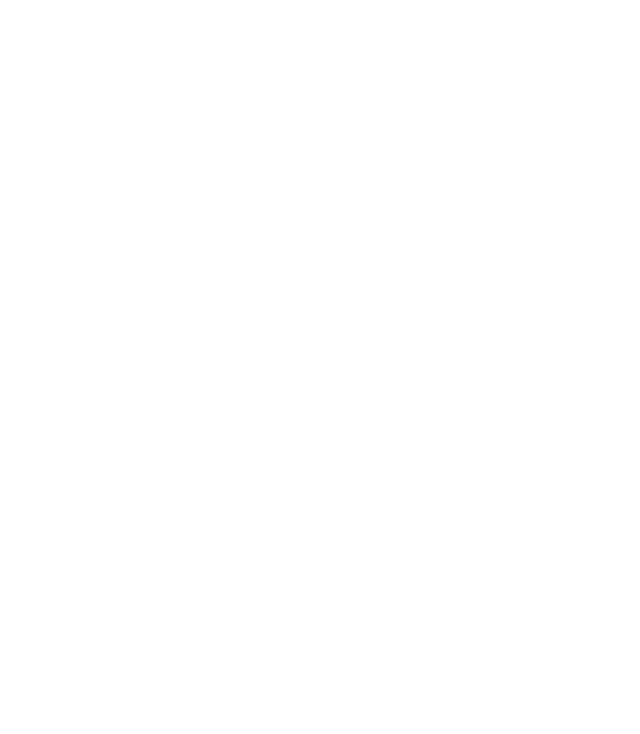
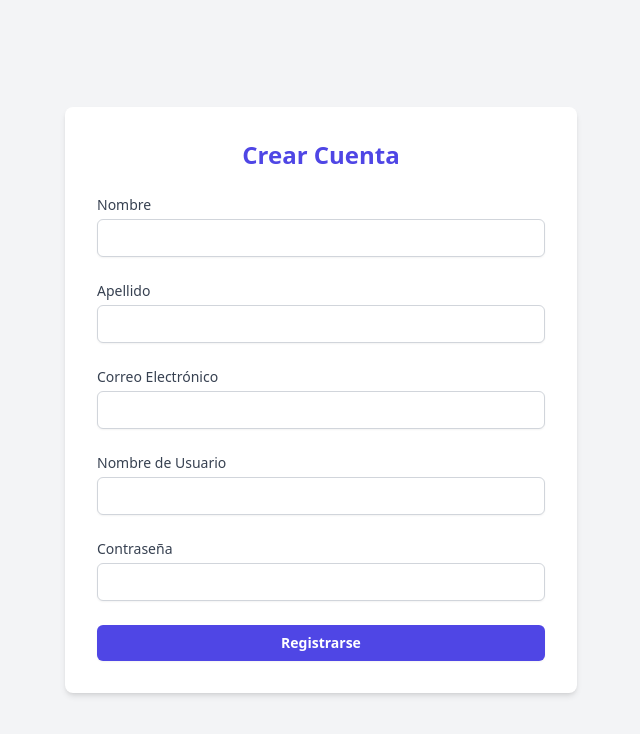
Before and after one commit to emilynievesb/Finance-Project-React, a React (Vite) app: page /signin in a window 1280 px wide. Before the commit this address had no page. Shown: the top 734 px of the page, without its empty margins (319-959 px from the left). Built offline with nearby package versions, Linux system fonts and the light colour scheme.

Commit message:
feat: :sparkles: Se realiza nuevo componente de registro
Se realiza nueva ruta en el archivo app, se crea la pagina, se realiza hook y servicio

```diff
--- a/src/App.jsx
+++ b/src/App.jsx
@@ -3,6 +3,7 @@ import Dashboard from './pages/Dashboard';
 import LoginPage from './pages/LoginPage';
 import { BrowserRouter as Router, Routes, Route } from 'react-router-dom';
 import NotFound from './pages/NotFound';
+import SignupForm from './pages/SignupForm';
 
 function App() {
     const [userID, setUserID] = useState('');
@@ -17,6 +18,7 @@ function App() {
                     path="/dashboard/"
                     element={userIsLogged ? <Dashboard userID={userID} userName={userName} setUserIsLogged={setUserIsLogged} /> : <NotFound />}
                 />
+                <Route path="/signin/" element={<SignupForm />} />
             </Routes>
         </Router>
     );
--- /dev/null
+++ b/src/pages/SignupForm.jsx
@@ -0,0 +1,115 @@
+import React from 'react';
+import { useSignupForm } from '../shared/hooks/useHandleSubmitSignUp';
+
+export default function SignupForm() {
+    const { formData, errors, loading, successMessage, handleInputChange, handleSubmit } = useSignupForm(); // Usamos el hook para manejar el formulario
+
+    return (
+        <div className="min-h-screen flex items-center justify-center bg-gray-100">
+            <div className="bg-white p-8 rounded-lg shadow-md w-full max-w-lg">
+                <h2 className="text-2xl font-bold mb-6 text-center text-indigo-600">Crear Cuenta</h2>
+
+                {/* Mensaje de éxito */}
+                {successMessage && <p className="text-green-500 text-center mb-4">{successMessage}</p>}
+
+                {/* Mensaje de error general */}
+                {errors.general && <p className="text-red-500 text-center mb-4">{errors.general}</p>}
+
+                <form onSubmit={handleSubmit} className="space-y-6">
+                    {/* Nombre */}
+                    <div>
+                        <label htmlFor="nombre" className="block text-sm font-medium text-gray-700">
+                            Nombre
+                        </label>
+                        <input
+                            id="nombre"
+                            name="nombre"
+                            type="text"
+                            value={formData.nombre}
+                            onChange={handleInputChange}
+                            className="mt-1 block w-full px-4 py-2 border border-gray-300 rounded-md shadow-sm focus:ring-indigo-500 focus:border-indigo-500 sm:text-sm"
+                        />
+                        {errors.nombre && <p className="text-red-500 text-xs mt-2">{errors.nombre}</p>}
+                    </div>
+
+                    {/* Apellido */}
+                    <div>
+                        <label htmlFor="apellido" className="block text-sm font-medium text-gray-700">
+                            Apellido
+                        </label>
+                        <input
+                            id="apellido"
+                            name="apellido"
+                            type="text"
+                            value={formData.apellido}
+                            onChange={handleInputChange}
+                            className="mt-1 block w-full px-4 py-2 border border-gray-300 rounded-md shadow-sm focus:ring-indigo-500 focus:border-indigo-500 sm:text-sm"
+                        />
+                        {errors.apellido && <p className="text-red-500 text-xs mt-2">{errors.apellido}</p>}
+                    </div>
+
+                    {/* Correo Electrónico */}
+                    <div>
+                        <label htmlFor="correo" className="block text-sm font-medium text-gray-700">
+                            Correo Electrónico
+                        </label>
+                        <input
+                            id="correo"
+                            name="correo"
+                            type="email"
+                            value={formData.correo}
+                            onChange={handleInputChange}
+                            className="mt-1 block w-full px-4 py-2 border border-gray-300 rounded-md shadow-sm focus:ring-indigo-500 focus:border-indigo-500 sm:text-sm"
+                        />
+                        {errors.correo && <p className="text-red-500 text-xs mt-2">{errors.correo}</p>}
+                    </div>
+
+                    {/* Nombre de Usuario */}
+                    <div>
+                        <label htmlFor="username" className="block text-sm font-medium text-gray-700">
+                            Nombre de Usuario
+                        </label>
+                        <input
+                            id="username"
+                            name="username"
+                            type="text"
+                            value={formData.username}
+                            onChange={handleInputChange}
+                            className="mt-1 block w-full px-4 py-2 border border-gray-300 rounded-md shadow-sm focus:ring-indigo-500 focus:border-indigo-500 sm:text-sm"
+                        />
+                        {errors.username && <p className="text-red-500 text-xs mt-2">{errors.username}</p>}
+                    </div>
+
+                    {/* Contraseña */}
+                    <div>
+                        <label htmlFor="password" className="block text-sm font-medium text-gray-700">
+                            Contraseña
+                        </label>
+                        <input
+                            id="password"
+                            name="password"
+                            type="password"
+                            value={formData.password}
+                            onChange={handleInputChange}
+                            className="mt-1 block w-full px-4 py-2 border border-gray-300 rounded-md shadow-sm focus:ring-indigo-500 focus:border-indigo-500 sm:text-sm"
+                        />
+                        {errors.password && <p className="text-red-500 text-xs mt-2">{errors.password}</p>}
+                    </div>
+
+                    {/* Botón de Registro */}
+                    <div>
+                        <button
+                            type="submit"
+                            disabled={loading}
+                            className={`w-full flex justify-center rounded-md bg-indigo-600 px-4 py-2 text-sm font-semibold text-white shadow-sm hover:bg-indigo-500 focus:outline-none focus:ring-2 focus:ring-indigo-600 ${
+                                loading ? 'opacity-50 cursor-not-allowed' : ''
+                            }`}
+                        >
+                            {loading ? 'Registrando...' : 'Registrarse'}
+                        </button>
+                    </div>
+                </form>
+            </div>
+        </div>
+    );
+}
--- /dev/null
+++ b/src/shared/hooks/useHandleSubmitSignUp.js
@@ -0,0 +1,81 @@
+import { useState } from 'react';
+import { signupUser } from '../services/signupService';
+
+// Hook personalizado para manejar el formulario de registro
+export const useSignupForm = () => {
+    const [formData, setFormData] = useState({
+        nombre: '',
+        apellido: '',
+        correo: '',
+        username: '',
+        password: '',
+    });
+
+    const [errors, setErrors] = useState({});
+    const [loading, setLoading] = useState(false);
+    const [successMessage, setSuccessMessage] = useState(null);
+
+    // Manejar cambios en los campos del formulario
+    const handleInputChange = (e) => {
+        const { name, value } = e.target;
+        setFormData({
+            ...formData,
+            [name]: value,
+        });
+    };
+
+    // Validar el formulario
+    const validateForm = () => {
+        const validationErrors = {};
+        if (!formData.nombre) validationErrors.nombre = 'El nombre es requerido';
+        if (!formData.apellido) validationErrors.apellido = 'El apellido es requerido';
+        if (!formData.correo) {
+            validationErrors.correo = 'El correo es requerido';
+        } else if (!/\S+@\S+\.\S+/.test(formData.correo)) {
+            validationErrors.correo = 'El correo no es válido';
+        }
+        if (!formData.username) validationErrors.username = 'El nombre de usuario es requerido';
+        if (!formData.password) {
+            validationErrors.password = 'La contraseña es requerida';
+        } else if (formData.password.length < 6) {
+            validationErrors.password = 'La contraseña debe tener al menos 6 caracteres';
+        }
+        return validationErrors;
+    };
+
+    // Manejar el envío del formulario
+    const handleSubmit = async (e) => {
+        e.preventDefault();
+        setErrors({});
+        setSuccessMessage(null);
+
+        const validationErrors = validateForm();
+        if (Object.keys(validationErrors).length > 0) {
+            setErrors(validationErrors); // Si hay errores, se muestran
+        } else {
+            setLoading(true);
+            try {
+                const response = await signupUser(formData); // Llamamos al servicio de registro
+                setTimeout(() => {
+                    setSuccessMessage('Usuario registrado con éxito');
+                    setFormData({ nombre: '', apellido: '', correo: '', username: '', password: '' }); // Limpiar formulario.
+                    setTimeout(() => {
+                        setSuccessMessage(null);
+                        setLoading(false);
+                    }, 1000);
+                }, 1000);
+            } catch (error) {
+                setErrors({ general: error.message });
+            }
+        }
+    };
+
+    return {
+        formData,
+        errors,
+        loading,
+        successMessage,
+        handleInputChange,
+        handleSubmit,
+    };
+};
--- /dev/null
+++ b/src/shared/services/signupService.js
@@ -0,0 +1,24 @@
+const apiUrl = import.meta.env.VITE_API_URL;
+
+// Servicio para registrar un nuevo usuario
+export const signupUser = async (formData) => {
+    try {
+        const response = await fetch(`${apiUrl}/usuarios/`, {
+            method: 'POST',
+            headers: {
+                'Content-Type': 'application/json',
+            },
+            body: JSON.stringify(formData), // Enviamos los datos del formulario al servidor
+        });
+
+        if (!response.ok) {
+            const data = await response.json();
+            console.log(data);
+            throw new Error(data.message || 'Error al registrar el usuario');
+        }
+
+        return await response.json(); // Devolvemos la respuesta exitosa
+    } catch (error) {
+        throw new Error(error.message || 'Error de red o servidor');
+    }
+};
```
